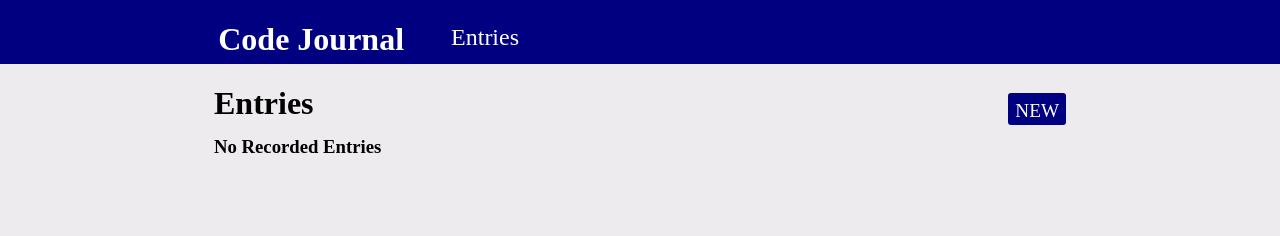
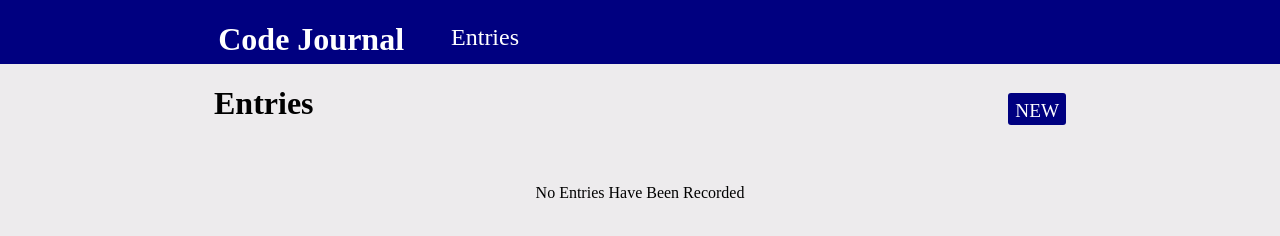
Before and after one commit to james-aguirre/code-journal, a website: page index.html in a window 1280 px wide. Both pictures are taken after a click on the link "Entries". Drawn offline with Linux system fonts and the light colour scheme.

Commit message:
finished issue-2, centered no entries text

```diff
--- a/css/styles.css
+++ b/css/styles.css
@@ -99,3 +99,8 @@ ul {
   margin: 0;
   padding: 0;
 }
+
+.no-entries-text {
+  margin-top: 5rem;
+  text-align: center;
+}
--- a/index.html
+++ b/index.html
@@ -77,7 +77,7 @@
         <a href="#" class="new-button">NEW</a>
       </div>
       <div class="hidden" id="no-entries">
-        <h3>No Recorded Entries</h3>
+        <p class="no-entries-text">No Entries Have Been Recorded<p>
       </div>
       <ul id="list">
       </ul>
```
